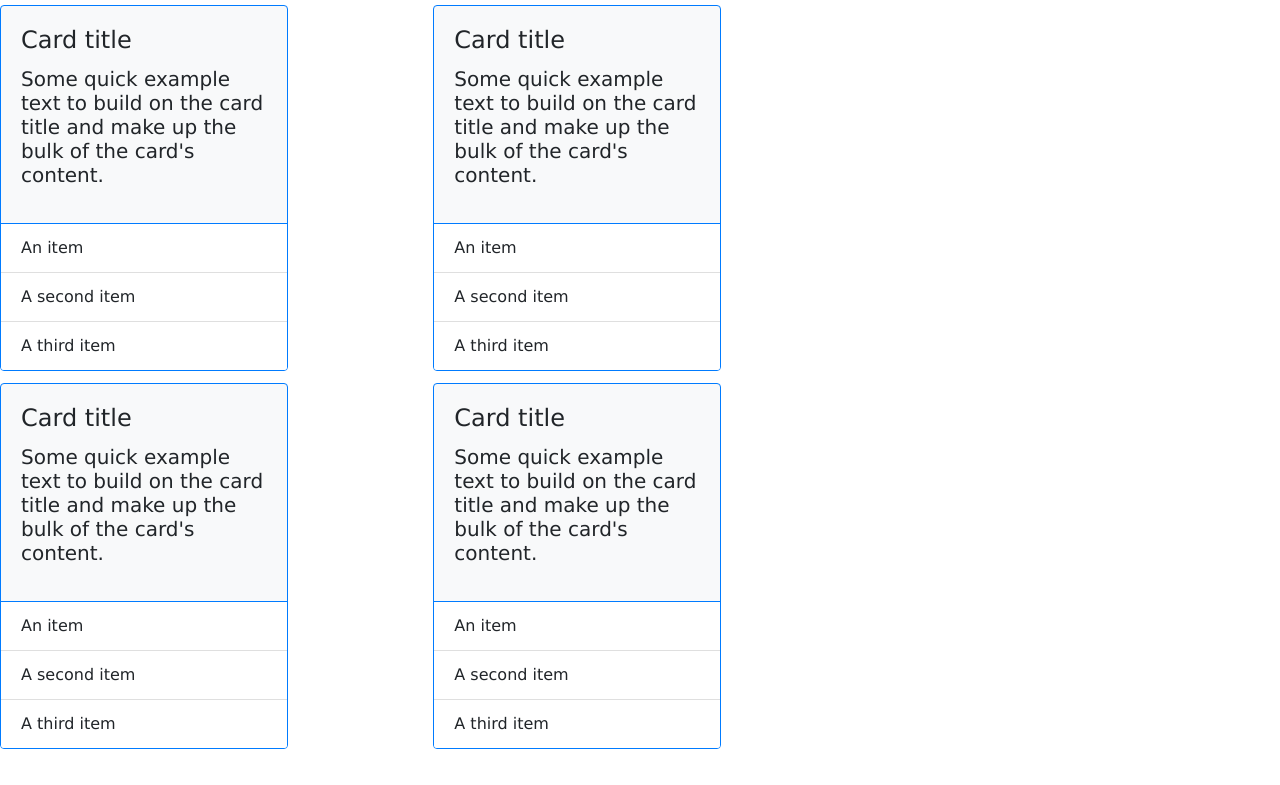
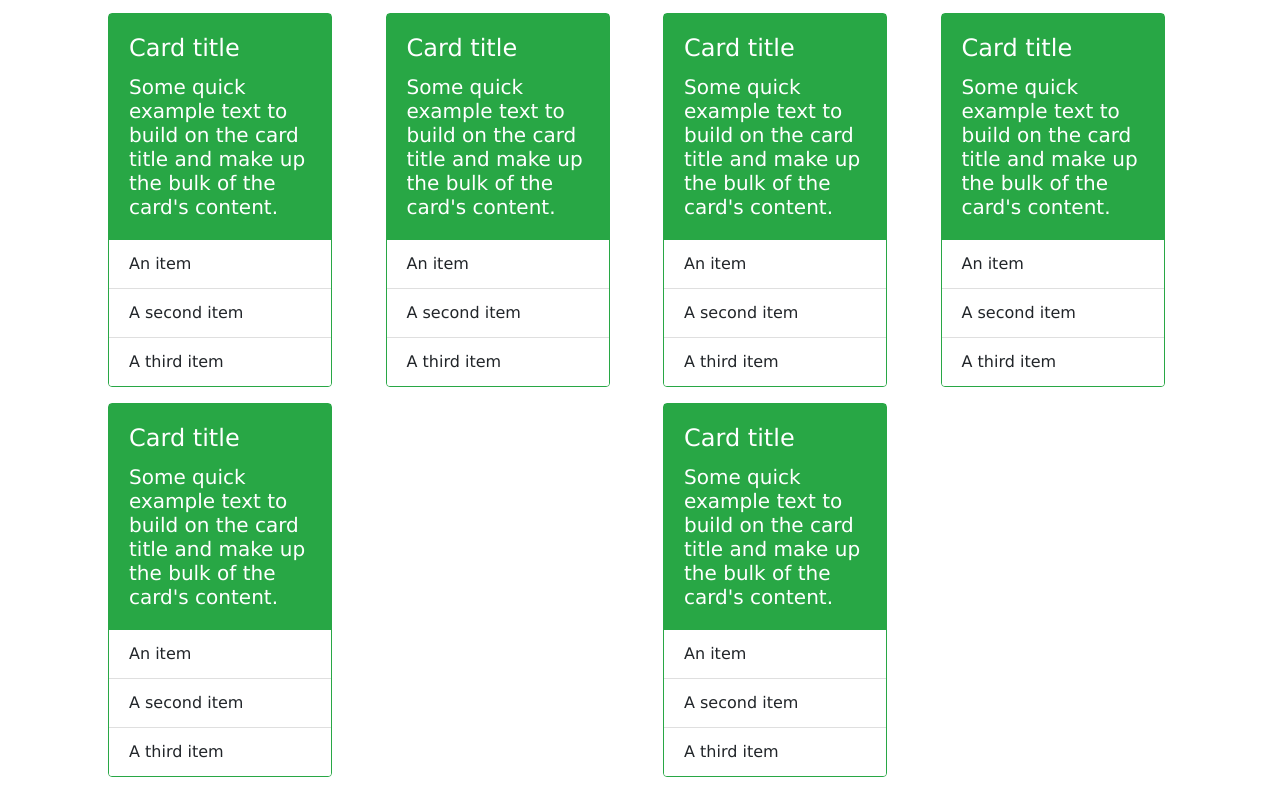
Before and after one commit to Ivo-Gatzinski/team-page, a website: page dist/index.html in a window 1280 px wide. Shown: the part 101-886 px from the top of the page. Before the commit the page ends 862 px from the top, so only its background shows below. Drawn offline with nearby package versions, Linux system fonts and the light colour scheme.

Commit message:
fix styles and html

```diff
--- a/dist/index.html
+++ b/dist/index.html
@@ -10,15 +10,16 @@
 </head>
 <body>
     <header>
-<h1>
+<h1 class="bg-primary">
 My Team
 </h1>
     </header>
-    <main class="card-columns">
-        <div class="card bg-light border-primary" style="width: 18rem;">
-            <div class="card-body">
-              <h4 class="card-title">Card title</h5>
-              <h5 class="card-text">Some quick example text to build on the card title and make up the bulk of the card's content.</p>
+    <main class="container row mx-auto">
+        <div class="col m-2">
+            <div class="card bg-light border-success" style="width: 14rem;">
+                <div class="card-body text-white bg-success">
+                  <h4 class="card-title">Card title</h4>
+                  <h5 class="card-text">Some quick example text to build on the card title and make up the bulk of the card's content.</h5>
                 </div>
                 <ul class="list-group list-group-flush">
                   <li class="list-group-item">An item</li>
@@ -27,10 +28,12 @@ My Team
                 </ul>
                 </div>
             </div>
-        <div class="card bg-light border-primary" style="width: 18rem;">
-            <div class="card-body">
-              <h4 class="card-title">Card title</h5>
-              <h5 class="card-text">Some quick example text to build on the card title and make up the bulk of the card's content.</p>
+        </div>
+        <div class="col m-2">
+            <div class="card bg-light border-success" style="width: 14rem;">
+                <div class="card-body text-white bg-success">
+                  <h4 class="card-title">Card title</h4>
+                  <h5 class="card-text">Some quick example text to build on the card title and make up the bulk of the card's content.</h5>
                 </div>
                 <ul class="list-group list-group-flush">
                   <li class="list-group-item">An item</li>
@@ -39,10 +42,12 @@ My Team
                 </ul>
                 </div>
             </div>
-        <div class="card bg-light border-primary" style="width: 18rem;">
-            <div class="card-body">
-              <h4 class="card-title">Card title</h5>
-              <h5 class="card-text">Some quick example text to build on the card title and make up the bulk of the card's content.</p>
+        </div>
+        <div class="col m-2">
+            <div class="card bg-light border-success" style="width: 14rem;">
+                <div class="card-body text-white bg-success">
+                  <h4 class="card-title">Card title</h4>
+                  <h5 class="card-text">Some quick example text to build on the card title and make up the bulk of the card's content.</h5>
                 </div>
                 <ul class="list-group list-group-flush">
                   <li class="list-group-item">An item</li>
@@ -51,10 +56,12 @@ My Team
                 </ul>
                 </div>
             </div>
-        <div class="card bg-light border-primary" style="width: 18rem;">
-            <div class="card-body">
-              <h4 class="card-title">Card title</h5>
-              <h5 class="card-text">Some quick example text to build on the card title and make up the bulk of the card's content.</p>
+        </div>
+        <div class="col m-2">
+            <div class="card bg-light border-success" style="width: 14rem;">
+                <div class="card-body text-white bg-success">
+                  <h4 class="card-title">Card title</h4>
+                  <h5 class="card-text">Some quick example text to build on the card title and make up the bulk of the card's content.</h5>
                 </div>
                 <ul class="list-group list-group-flush">
                   <li class="list-group-item">An item</li>
@@ -63,6 +70,35 @@ My Team
                 </ul>
                 </div>
             </div>
+        </div>
+        <div class="col m-2">
+            <div class="card bg-light border-success" style="width: 14rem;">
+                <div class="card-body text-white bg-success">
+                  <h4 class="card-title">Card title</h4>
+                  <h5 class="card-text">Some quick example text to build on the card title and make up the bulk of the card's content.</h5>
+                </div>
+                <ul class="list-group list-group-flush">
+                  <li class="list-group-item">An item</li>
+                  <li class="list-group-item">A second item</li>
+                  <li class="list-group-item">A third item</li>
+                </ul>
+                </div>
+            </div>
+        </div>
+        <div class="col m-2">
+            <div class="card bg-light border-success" style="width: 14rem;">
+                <div class="card-body text-white bg-success">
+                  <h4 class="card-title">Card title</h4>
+                  <h5 class="card-text">Some quick example text to build on the card title and make up the bulk of the card's content.</h5>
+                </div>
+                <ul class="list-group list-group-flush">
+                  <li class="list-group-item">An item</li>
+                  <li class="list-group-item">A second item</li>
+                  <li class="list-group-item">A third item</li>
+                </ul>
+                </div>
+            </div>
+        </div>
     </main>
 </body>
 </html>
--- a/dist/style.css
+++ b/dist/style.css
@@ -1,8 +1,9 @@
-body {font-family:'Lucida Sans', 'Lucida Sans Regular', 'Lucida Grande', 'Lucida Sans Unicode', Geneva, Verdana, sans-serif}
+body {
+  font-family: "Lucida Sans", "Lucida Sans Regular", "Lucida Grande",
+    "Lucida Sans Unicode", Geneva, Verdana, sans-serif;
+}
 
 h1 {
-    background: red;
-    color: white;
-    text-align: center;
-    padding: 25px;
+  color: white;
+  padding: 25px;
 }
```
Lines whose indentation alone changed are shown as unchanged.
